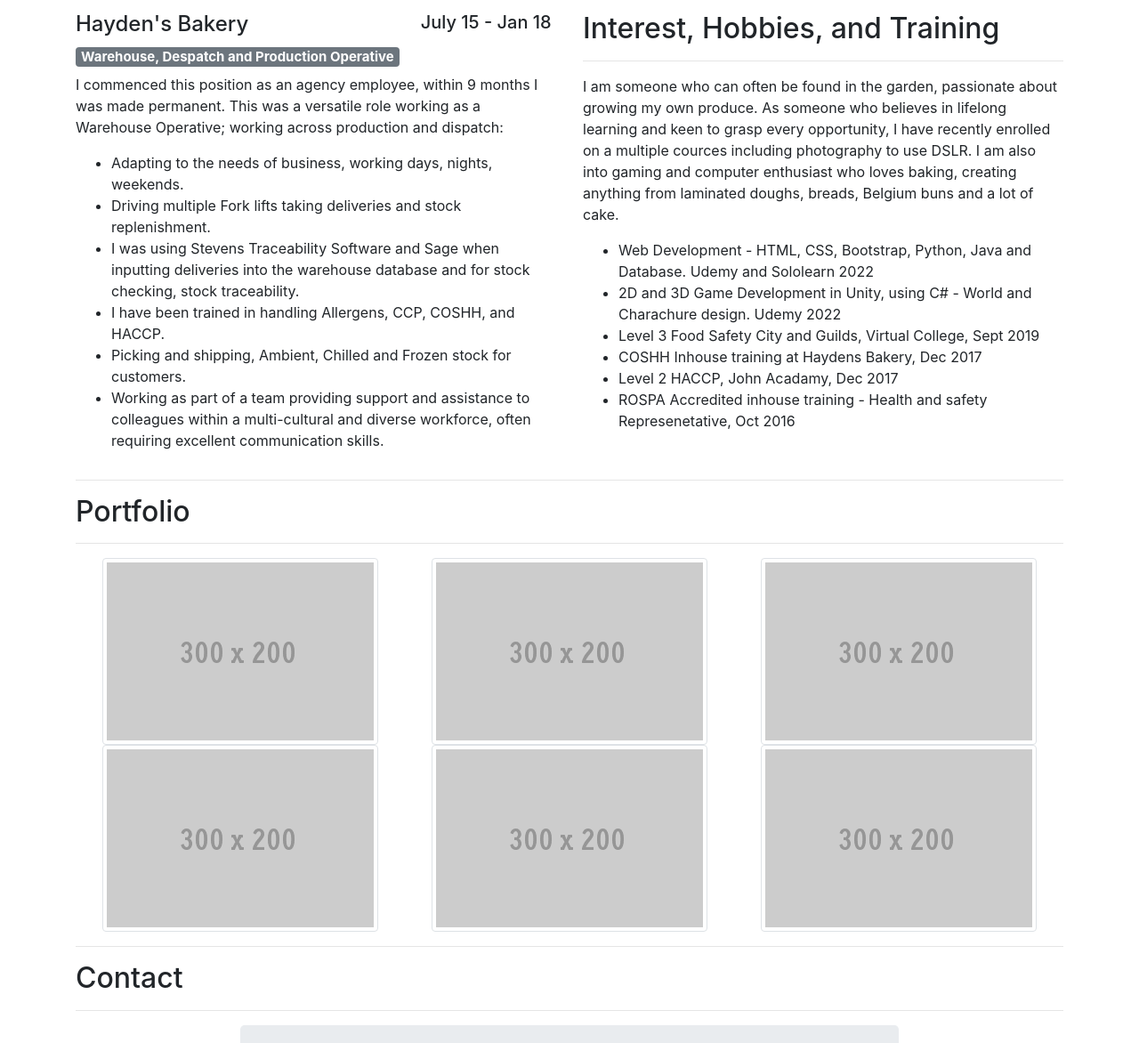
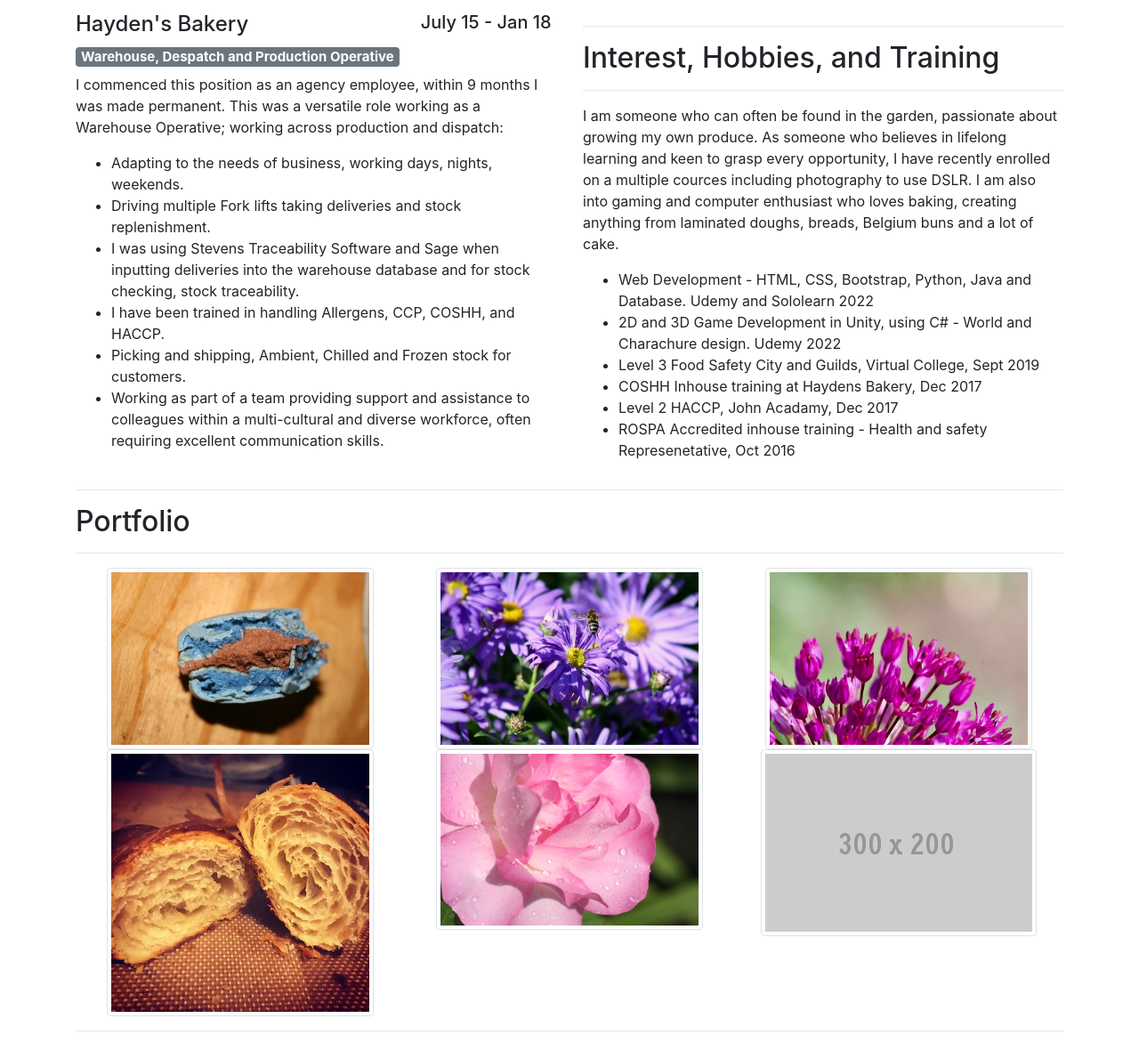
Before and after one commit to leotsmith/Portfolio, a plain HTML site: page index.html in a window 1280 px wide. Shown: the part 1826-2998 px from the top of the page at 89% size. Drawn offline with Linux system fonts and the light colour scheme.

Commit message:
images added to site
more to add and update spelling and grammar

```diff
--- a/index.html
+++ b/index.html
@@ -169,20 +169,20 @@
         <div class="col-md-6 col-sm-12">
           <div class="row">
             <div class="col-5 col-xl-12">
-              <h2 class="h2">Interest, Hobbies, and Training
+              <hr><h2 class="h2">Interest, Hobbies, and Training
 				<hr></h2>
             </div>
           </div>
 
           <p>I am someone who can often be found in the garden, passionate about growing my own produce. As someone who believes in lifelong learning and keen to grasp every opportunity, I have recently enrolled on a multiple cources including photography  to use DSLR. I am also into gaming and computer enthusiast who loves baking, creating anything from laminated doughs, breads, Belgium buns and a lot of cake.</p>
-        <Ul>
+        <ul>
 		  <li>Web Development - HTML, CSS, Bootstrap, Python, Java and Database. Udemy and Sololearn 2022</li>
 			<li>2D and 3D Game Development in Unity, using C# - World and Charachure design. Udemy 2022</li>
 			<li>Level 3 Food Safety City and Guilds, Virtual College, Sept 2019</li>
 			<li>COSHH Inhouse training at Haydens Bakery, Dec 2017</li>
 			<li>Level 2 HACCP, John Acadamy, Dec 2017</li>
 			<li>ROSPA Accredited inhouse training - Health and safety Represenetative, Oct 2016</li>
-		</Ul>
+		</ul>
 		</div>
       </div>
       <hr>
@@ -190,13 +190,15 @@
       <hr>
       <div class="container">
         <div class="row text-center">
-          <div class="col-sm-4 col-12 p-0"><img class="img-thumbnail"  src="images/300X200.gif" alt=""></div>
-          <div class="col-sm-4 col-12 p-0"><img class="img-thumbnail"  src="images/300X200.gif" alt=""></div>
-          <div class="col-sm-4 col-12 p-0"><img class="img-thumbnail"  src="images/300X200.gif" alt=""></div>
+          <div class="col-sm-4 col-12 p-0"><a href="images/macaroon.jpg"><img class="img-thumbnail img-fluid align-content-center" src="images/macaroon.jpg" alt="" width="300" height="300"></a></div>
+          <div class="col-sm-4 col-12 p-0"><a href="images/bee.jpg"><img class="img-thumbnail img-fluid align-content-center" src="images/bee.jpg" alt="" width="300" height="200"></a></div>
+          <div class="col-sm-4 col-12 p-0"><a href="images/allium.jpg"><img class="img-thumbnail img-fluid align-content-center" src="images/allium.jpg" alt="" width="300" height="200"></a></div>
         </div>
+      </div>
+	<div class="container">
         <div class="row text-center">
-          <div class="col-sm-4 col-12 p-0"><img class="img-thumbnail"  src="images/300X200.gif" alt=""></div>
-          <div class="col-sm-4 col-12 p-0"><img class="img-thumbnail"  src="images/300X200.gif" alt=""></div>
+          <div class="col-sm-4 col-12 p-0"><a href="images/croissant.jpg"><img class="img-thumbnail img-fluid align-content-center" src="images/croissant.jpg" alt="" width="300" height="200"></a></div>
+          <div class="col-sm-4 col-12 p-0"><a href="images/rose.jpg"><img class="img-thumbnail img-fluid align-content-center" src="images/rose.jpg" alt="" width="300" height="200"></a></div>
           <div class="col-sm-4 col-12 p-0"><img class="img-thumbnail"  src="images/300X200.gif" alt=""></div>
         </div>
       </div>
@@ -233,7 +235,7 @@
         <div class="container">
           <div class="row">
             <div class="col-12">
-              <p>Copyright © Leo Smith. All rights reserved.</p>
+              <p>Copyright © Leo Smith. All rights reserved.<br><sub class="font-weight-lighter">Templete from Adobe Dreamweaver CC</sub></p>
             </div>
           </div>
         </div>
```
Also changed, not shown: images/allium.jpg (added), images/bee.jpg (added), images/croissant.jpg (added), images/macaroon.jpg (added), images/rose.jpg (added).
